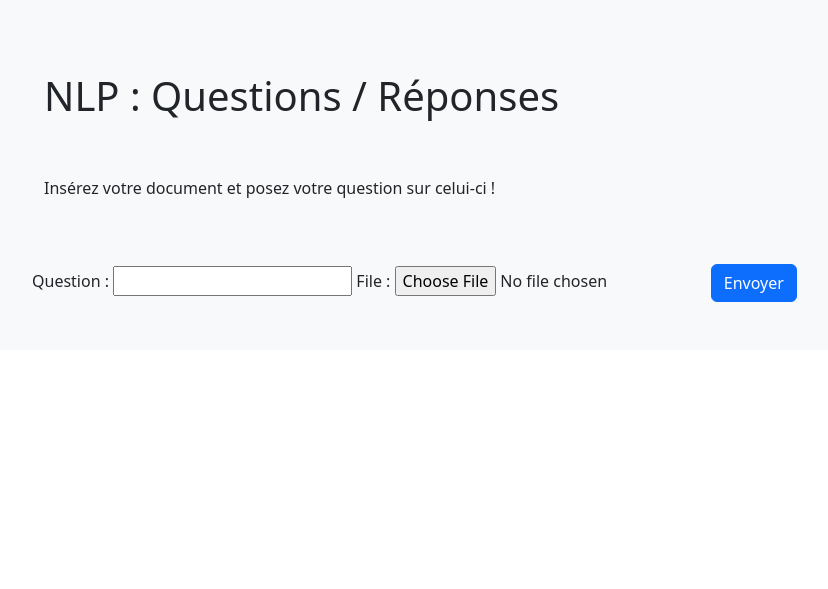
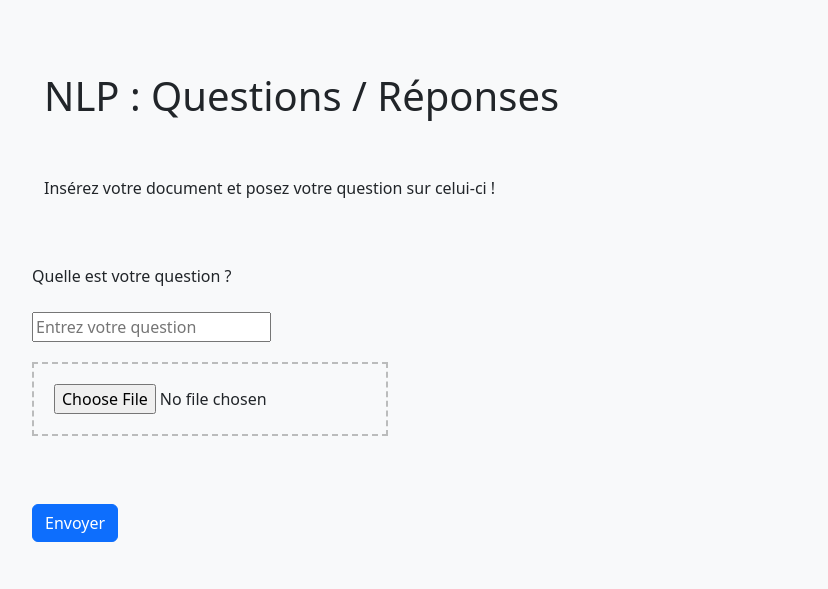
Before and after one commit to JynMoriarty/NLP_QA_Project, a Django app: page / in a window 1280 px wide. Shown: the top 589 px of the page, without its empty margins (50-878 px from the left). Run offline with Django 4.2, Linux system fonts and the light colour scheme; some libraries are stand-ins or nearby versions.

Commit message:
style: :art: Début du CSS de la page Index.html
Mise en forme des inputs : Question, PDF

```diff
--- a/django_nlp/django_nlp/forms.py
+++ b/django_nlp/django_nlp/forms.py
@@ -4,3 +4,11 @@ class UploadFileForm(forms.Form):
 
     question = forms.CharField(max_length=200)
     file = forms.FileField()
+
+    def __init__(self, *args, **kwargs):
+
+        super(UploadFileForm, self).__init__(*args, **kwargs)
+
+        self.fields['question'].widget.attrs.update({'placeholder':"Entrez votre question"})
+
+        self.fields['file'].widget.attrs.update({'class':'pdf'})
--- a/django_nlp/django_nlp/templates/django_nlp/index.html
+++ b/django_nlp/django_nlp/templates/django_nlp/index.html
@@ -20,7 +20,15 @@
                         <form method="post" enctype="multipart/form-data">
                             {% csrf_token %}
 
-                            {{ form }}
+                            <div class="form-group">
+                                <label for="question">Quelle est votre question ?</label><br><br>
+                                {{ form.question }}<br>
+                            </div>
+
+
+                            <div class="form-group">
+                                {{ form.file }}
+                            </div><br><br>
 
                             <button type="submit" class="btn btn-primary btn_send">Envoyer</button>
                         </form>
--- a/django_nlp/static/css/style.css
+++ b/django_nlp/static/css/style.css
@@ -1,4 +1,4 @@
-#pdf {
+.pdf {
     border: 2px dashed rgba(128, 128, 128, 0.5);
     padding: 20px;
     text-align: center;
```
